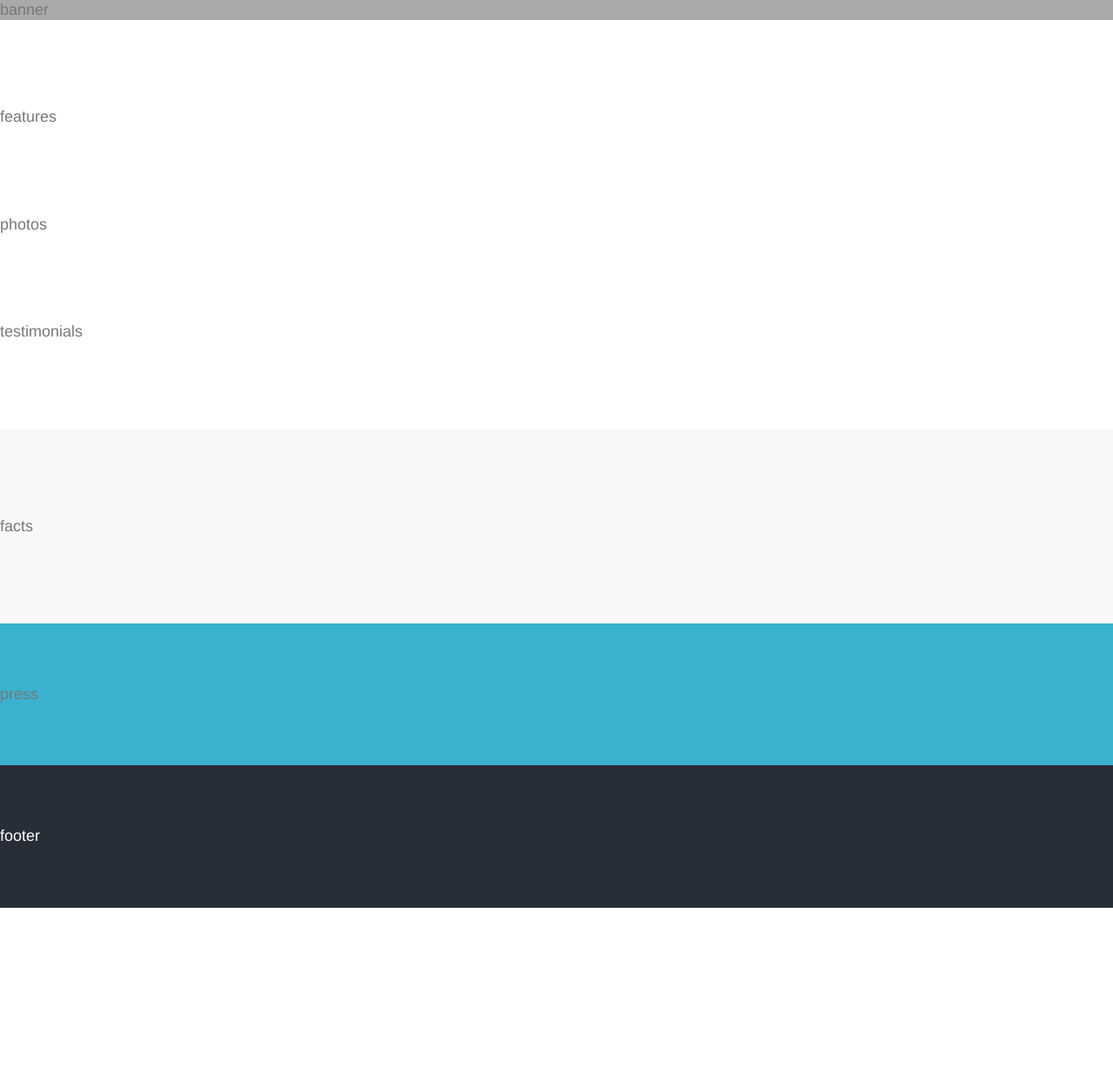
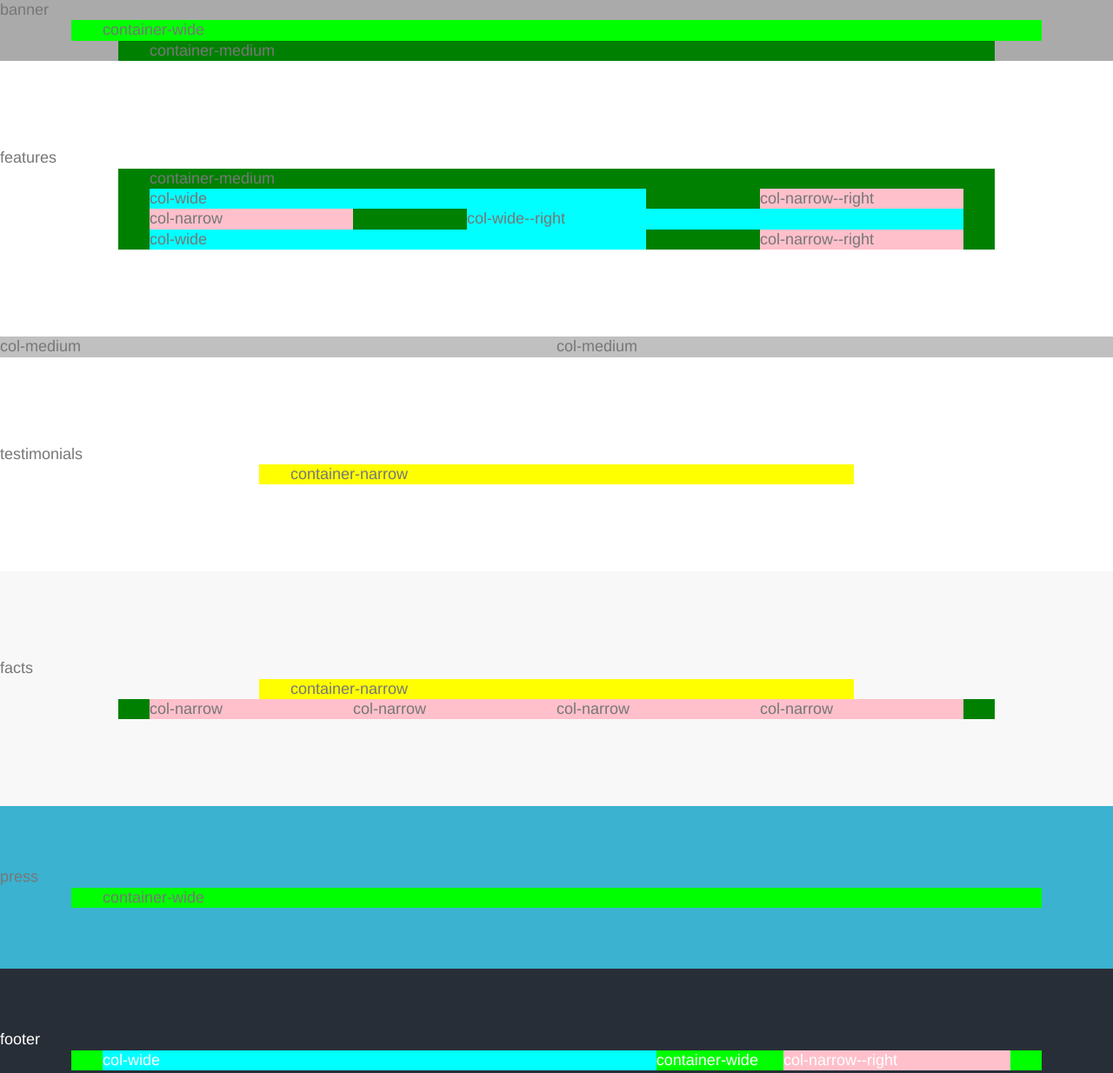
Before and after one commit to rafmosiolek/sitepoint-website-tutorial, a plain HTML site: page index.html in a window 1280 px wide. Shown: the whole page at 87% size. Before the commit the page ends 1044 px from the top, so only its background shows below. Drawn offline with Linux system fonts and the light colour scheme.

Commit message:
Rows and columns styling

```diff
--- a/assets/css/layout.css
+++ b/assets/css/layout.css
@@ -37,8 +37,40 @@ layout
 }
 
 /* containers */
+.container-narrow,
+.container-medium,
+.container-wide
+{
+    margin: 0 auto;
+    padding-left: 1.5em;
+    padding-right: 1.5em;
+}
 
+.container-narrow
+{
+    max-width: 34em;
+    background: yellow;
+}
+
+.container-medium
+{
+    max-width: 52em;
+    background: green;
+}
+
+.container-wide
+{
+    max-width: 58em;
+    background: lime;
+}
 /* columns */
+.col-narrow { background: pink; }
+.col-narrow--right { background: pink; }
+.col-medium { background: silver; }
+.col-wide { background: aqua; }
+.col-wide--right { background: aqua; }
+.col-narrow,
+.col-narrow--right { margin-bottom: 1.5em; }
 
 /* ----------------------------
 wide
@@ -59,4 +91,30 @@ wide
         padding-bottom: 5.5556em;
         /* 100px/18px */
     }
+
+    .container-narrow,
+    .container-medium,
+    .container-wide
+    {
+        padding-left: 2em;
+        padding-right: 2em;
+    }
+
+    .col-narrow,
+    .col-medium,
+    .col-wide { float: left; }
+    .col-narrow--right,
+    .col-wide--right { float: right; }
+
+    .col-wide,
+    .col-wide--right { width: 61%; }
+
+    .col-medium { width: 50%; }
+
+    .col-narrow,
+    .col-narrow--right
+    {
+        width: 25%;
+        margin-bottom: 0;
+    }
 }
--- a/index.html
+++ b/index.html
@@ -48,42 +48,111 @@
 	<link rel="stylesheet" href="assets/css/layout.css">
 	<link rel="stylesheet" href="assets/css/modules.css">
 	<!-- Header Javascript links -->
-	<!--[if lt IE 9]>
-		<script src="assets/js/html5.js"></script>
-		<script src="assets/js/respond.min.js"></script>
-	<![endif]-->
+	<!--[if lt IE 9]> <script src="assets/js/html5.js"></script> <script src="assets/js/respond.min.js"></script> <![endif]-->
 </head>
 <body>
 	<!-- banner -->
 	<div class="row row--banner">
 		banner
+		<header class="row container-wide">
+			container-wide
+		</header>
+		<section class="row container-medium">
+			container-medium
+		</section>
 	</div>
 
 	<!-- features -->
 	<div class="row row--white row--padding-wide">
 		features
+		<div class="row container-medium">
+			container-medium
+			<div class="row">
+				<div class="col-narrow--right">
+					col-narrow--right
+				</div>
+				<div class="col-wide">
+					col-wide
+				</div>
+			</div>
+			<div class="row">
+				<div class="col-narrow">
+					col-narrow
+				</div>
+				<div class="col-wide--right">
+					col-wide--right
+				</div>
+			</div>
+			<div class="row">
+				<div class="col-narrow--right">
+					col-narrow--right
+				</div>
+				<div class="col-wide">
+					col-wide
+				</div>
+			</div>
+		</div>
 	</div>
 
 	<!-- photos -->
 	<div class="row">
-	photos
+
+		<div class="col-medium">
+			col-medium
+		</div>
+		<div class="col-medium">
+			col-medium
+		</div>
 	</div>
 	<!-- testimonials -->
 	<div class="row row--white row--padding-wide">
 		testimonials
+		<section class="row container-narrow">
+			container-narrow
+		</section>
 	</div>
 
 	<!-- facts -->
 	<div class="row row--grey row--padding-wide">
 		facts
+		<section class="row container-narrow">
+			container-narrow
+		</section>
+		<div class="row container-medium">
+			<div class="col-narrow">
+				col-narrow
+			</div>
+			<div class="col-narrow">
+				col-narrow
+			</div>
+			<div class="col-narrow">
+				col-narrow
+			</div>
+			<div class="col-narrow">
+				col-narrow
+			</div>
+		</div>
+
 	</div>
 	<!-- press -->
 	<div class="row row--blue row--padding-medium">
 		press
+		<section class="row container-wide">
+			container-wide
+		</section>
 	</div>
 	<!-- footer -->
 	<div class="row row--dark-grey row--padding-medium">
 		footer
+		<footer class="row container-wide">
+			container-wide
+			<div class="col-wide">
+				col-wide
+			</div>
+			<div class="col-narrow--right">
+				col-narrow--right
+			</div>
+		</footer>
 	</div>
 
 
```
Lines whose indentation alone changed are shown as unchanged.
